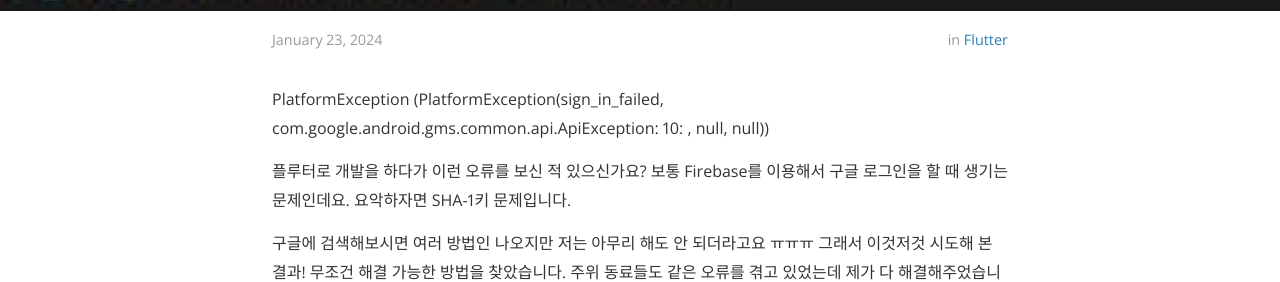
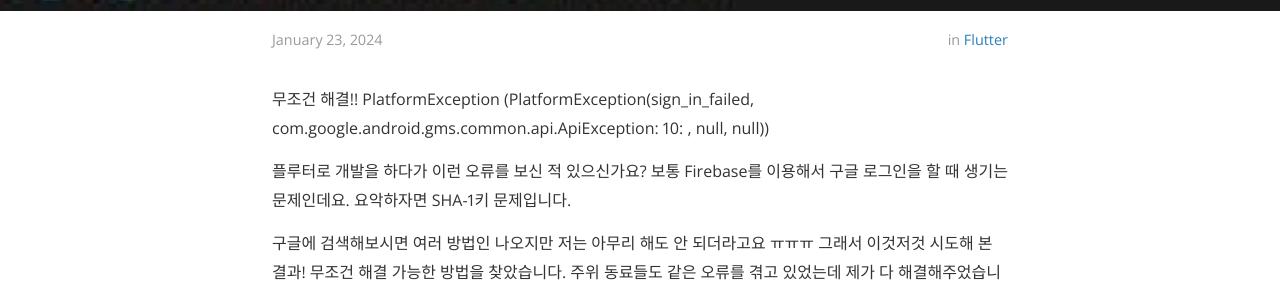
Before and after one commit to dinhoitt/dinhoitt.github.io, a Jekyll site: the page built from _posts/2024-01-23-Flutter&Firebase 오류해결.md, in a window 1280 px wide and 900 px high, scrolled down 322 px. Shown: the part 172-454 px from the top of the window. Built offline with Jekyll 4.4.1, drawn with Linux system fonts in a browser that asks for light colours; nearby versions of some CDN libraries; comment, search, counter and statistics services are not loaded.

Commit message:
flutter post modic

```diff
--- a/_config.yml
+++ b/_config.yml
@@ -30,11 +30,8 @@ highlightjs_theme: "monokai-sublime"
 
 # Pagination Settings
 # https://github.com/sverrirs/jekyll-paginate-v2/blob/master/README-GENERATOR.md#site-configuration
-pagination:
-  enabled: true
-  per_page: 5
-  permalink: "/page/:num/"
-  sort_reverse: true
+paginate: 5
+paginate_path: "/posts/page/:num"
 
 # Archive settings (see https://github.com/jekyll/jekyll-archives/)
 jekyll-archives:
--- a/_posts/2024-01-23-Flutter&Firebase 오류해결.md
+++ b/_posts/2024-01-23-Flutter&Firebase 오류해결.md
@@ -10,7 +10,7 @@ sitemap :
 cover:  "/assets/post/flutter.jpg"
 ---
 
-PlatformException (PlatformException(sign_in_failed, com.google.android.gms.common.api.ApiException: 10: , null, null))
+무조건 해결!! PlatformException (PlatformException(sign_in_failed, com.google.android.gms.common.api.ApiException: 10: , null, null))
 
 플루터로 개발을 하다가 이런 오류를 보신 적 있으신가요? 보통 Firebase를 이용해서 구글 로그인을 할 때 생기는 문제인데요. 요악하자면 SHA-1키 문제입니다.
 
```
